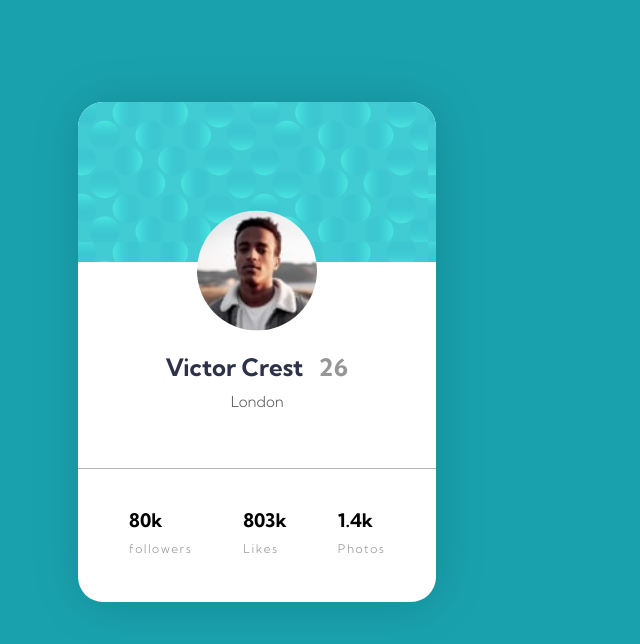
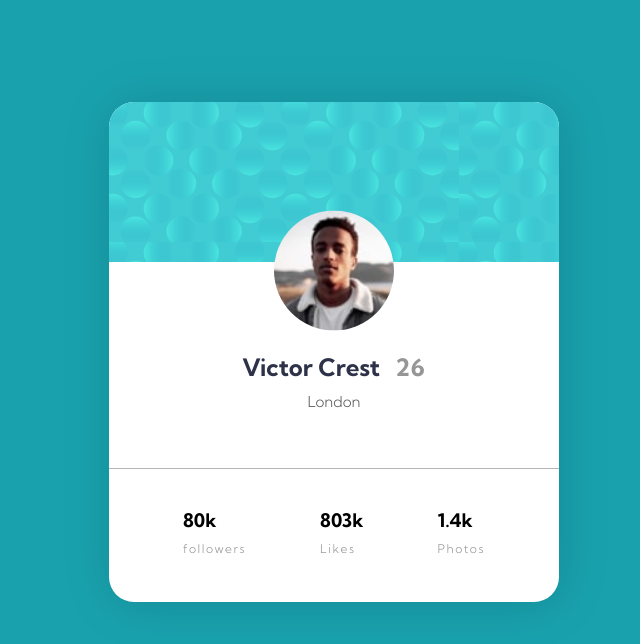
Before and after one commit to AdamJamiu/Profile-card, a plain HTML site: page index.html in a window 1280 px wide. Shown: the whole page, without its empty margins (306-946 px from the left). Drawn offline with Linux system fonts and the light colour scheme.

Commit message:
container updates

```diff
--- a/style.css
+++ b/style.css
@@ -5,24 +5,26 @@ body{
   font-family: 'Kumbh Sans', sans-serif;
   background-image: url(bg-pattern-top.04cf5891.svg);
   background-color: #19a2ae;
+  height: 95vh;
   }
 
 .container{
-  margin-left: 30%;
+  display: flex;
+  justify-content: center;
+  align-items: center;
   margin-top: 8%;
-  cursor: pointer;
+
 }
 
 .profile-container{
   height: 500px;
-  width: 40%;
+  width: 450px;
   display: block;
   border-radius: 25px 25px 25px 25px;
   background-color: #fff;
   box-shadow: 2px 2px 50px rgb(0 0 0 / 15%);
-
+  cursor: pointer;
   }
-
 
 .empty{
   width: 100%;
```
